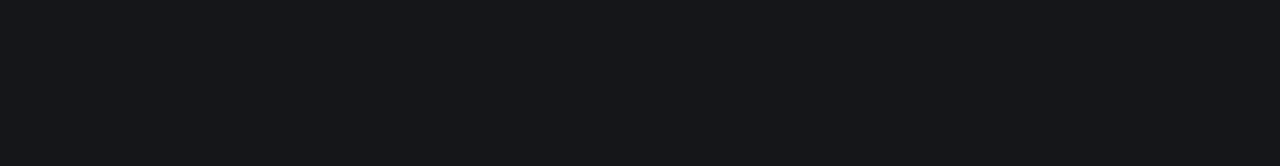
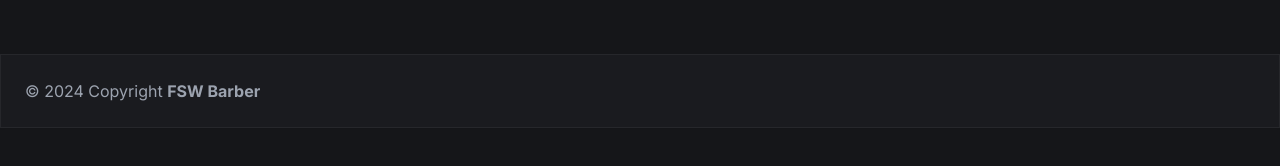
Before and after one commit to mateusedua/barbershop, a Next.js app: page / in a window 1280 px wide. Shown: the part 406-572 px from the top of the page. Built offline with nearby package versions, Linux system fonts and the light colour scheme; no server answers; the database is empty.

Commit message:
chore: add footer

```diff
--- a/package.json
+++ b/package.json
@@ -16,6 +16,7 @@
     "class-variance-authority": "^0.7.0",
     "clsx": "^2.1.1",
     "lucide-react": "^0.428.0",
+    "luxon": "^3.5.0",
     "next": "14.2.5",
     "pg": "^8.12.0",
     "react": "^18",
@@ -26,6 +27,7 @@
     "zod": "^3.23.8"
   },
   "devDependencies": {
+    "@types/luxon": "^3.4.2",
     "@types/node": "^20",
     "@types/pg": "^8.11.6",
     "@types/react": "^18",
--- /dev/null
+++ b/src/app/_components/footer.tsx
@@ -0,0 +1,21 @@
+"use client"
+
+import { Card, CardContent } from "./ui/card"
+import { DateTime } from "luxon"
+
+const Footer = () => {
+  return (
+    <footer className="mt-8">
+      <Card className="rounded-none">
+        <CardContent className="p-6">
+          <p className="text-gray-400">
+            © {DateTime.now().year} Copyright{" "}
+            <span className="font-bold">FSW Barber</span>
+          </p>
+        </CardContent>
+      </Card>
+    </footer>
+  )
+}
+
+export default Footer
--- a/src/app/layout.tsx
+++ b/src/app/layout.tsx
@@ -2,6 +2,7 @@ import type { Metadata } from "next"
 import { Inter } from "next/font/google"
 import "./globals.css"
 import Header from "./_components/header"
+import Footer from "./_components/footer"
 
 const inter = Inter({ subsets: ["latin"] })
 
@@ -20,6 +21,7 @@ export default function RootLayout({
       <body className={inter.className}>
         <Header />
         {children}
+        <Footer />
       </body>
     </html>
   )
```
Also changed, not shown: 1 other file (tests, documents, lock files or other folders).
